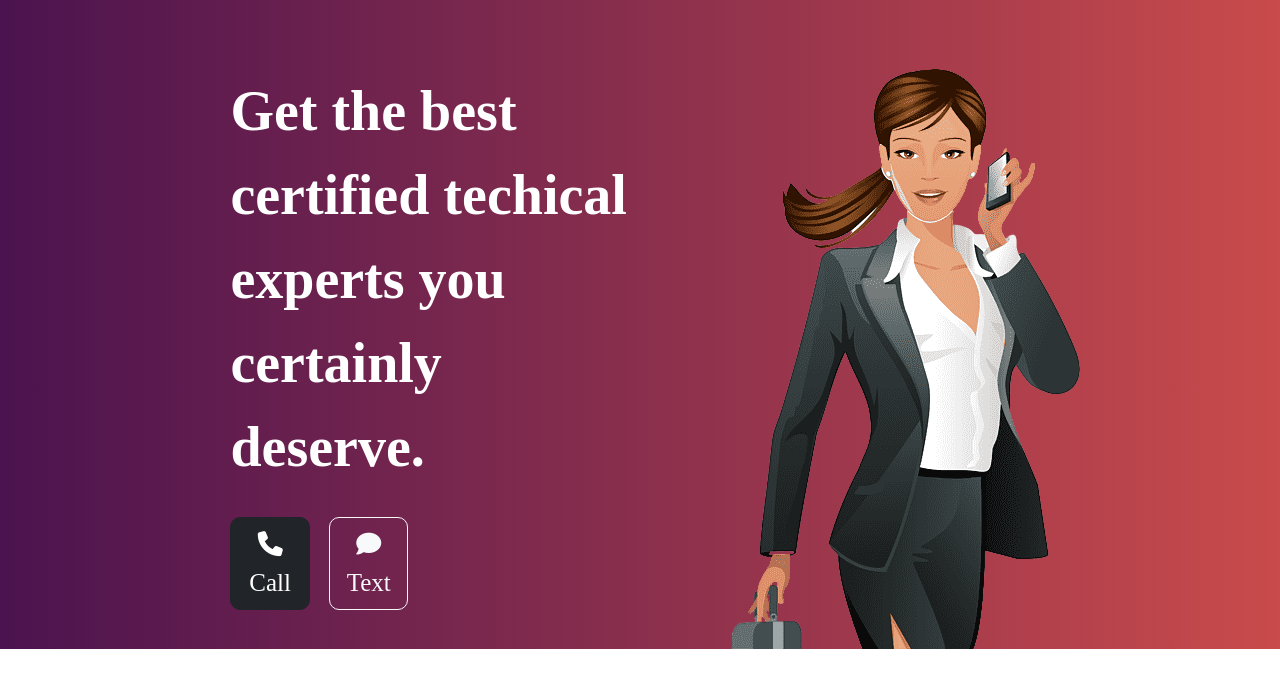
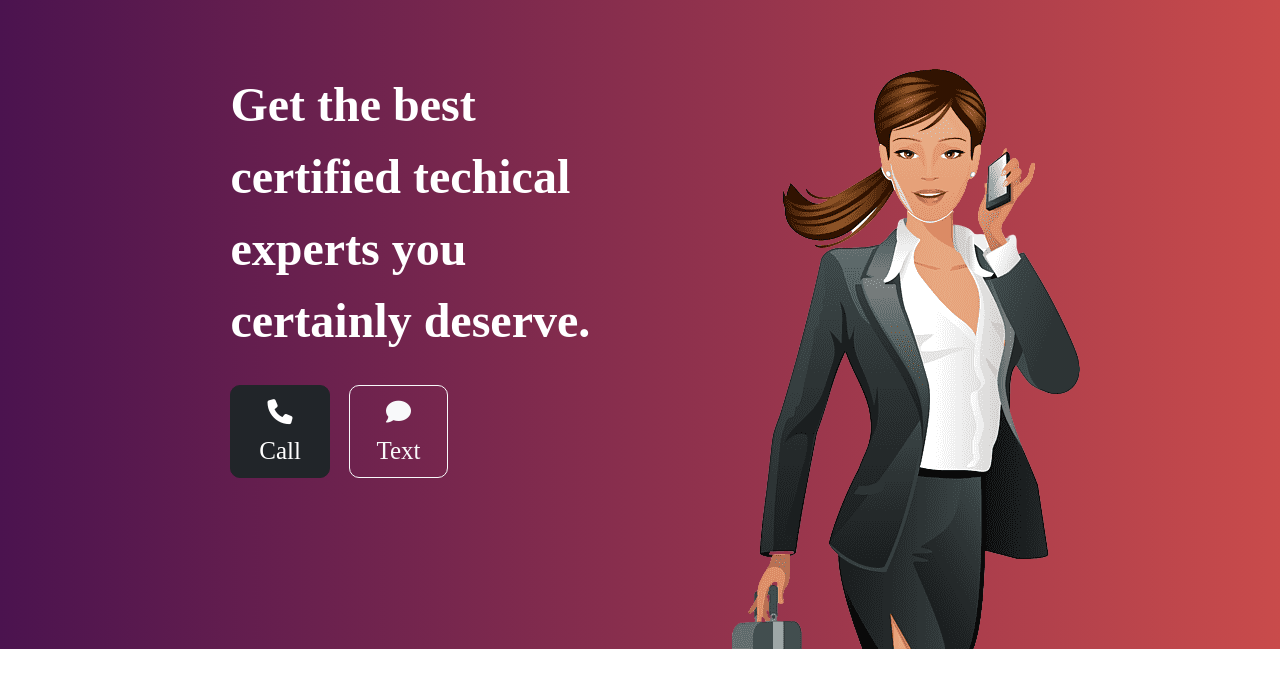
Before and after one commit to samibanks01/geekhand1.0, a plain HTML site: page index.html in a window 1280 px wide. Shown: the part 119-800 px from the top of the page. Drawn offline with nearby package versions, Linux system fonts and the light colour scheme.

Commit message:
push a minor commit

```diff
--- a/css/styles.css
+++ b/css/styles.css
@@ -4,7 +4,7 @@ body {
 
 h1 {
   font-family: "Montserrat-Black";
-  font-size: 3.5rem;
+  font-size: 3rem;
   line-height: 1.5;
   font-weight: bold;
 }
@@ -28,6 +28,7 @@ p {
   font-family: "Montserrat";
   font-size: 1rem;
   line-height: 1;
+  padding-bottom: 5px
 }
 
 .phone-logo {
@@ -73,7 +74,7 @@ p {
   /* padding: 10px 15px; */
   font-size: 25px;
   border-radius: 10px;
-  width: 20%;
+  width: 25%;
   margin: 5% 3% 5% 0;
 }
 
@@ -158,7 +159,7 @@ p {
 .download-button2 {
   font-size: 25px;
   border-radius: 10px;
-  width: 20%;
+  width: 25%;
   margin: 7px 15px 7px 0px;
 }
 
```
